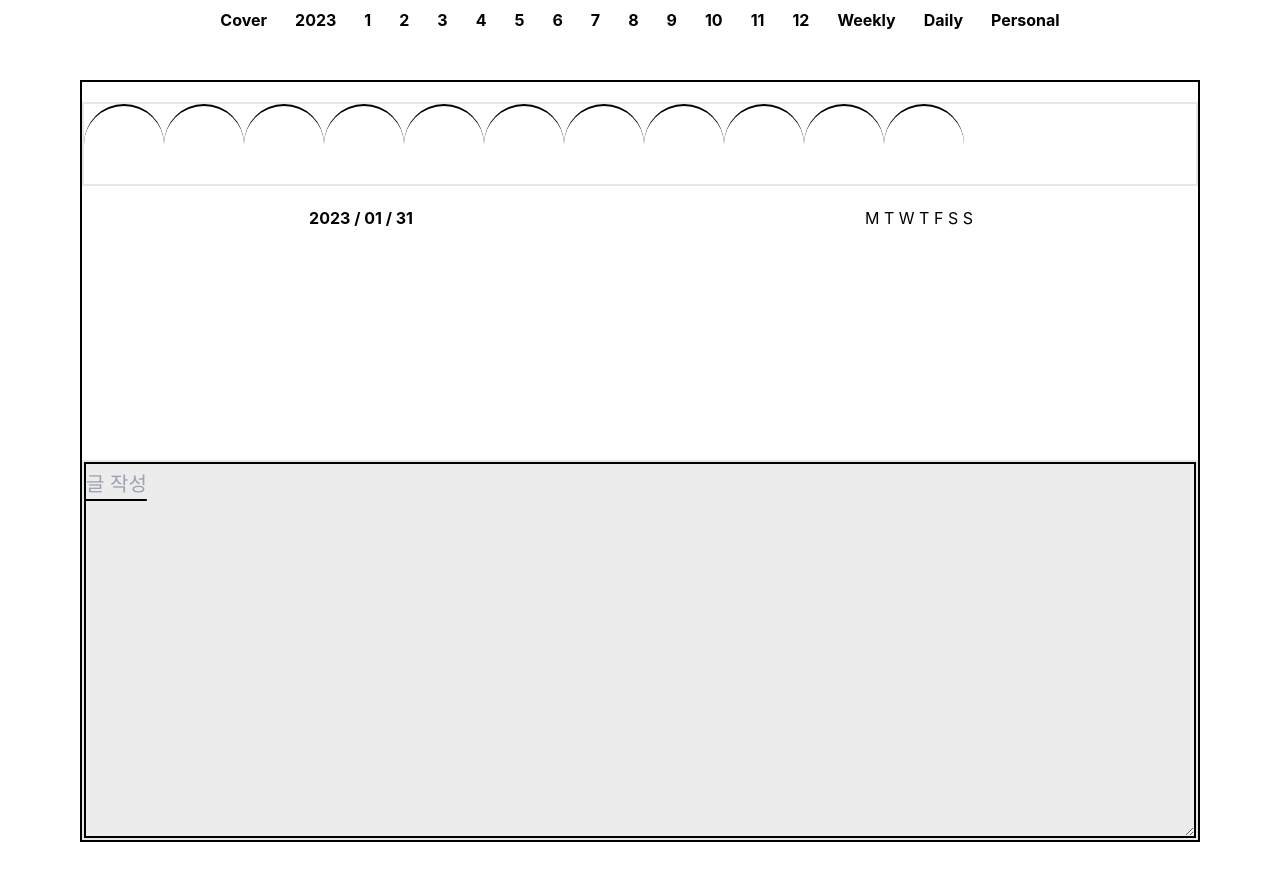
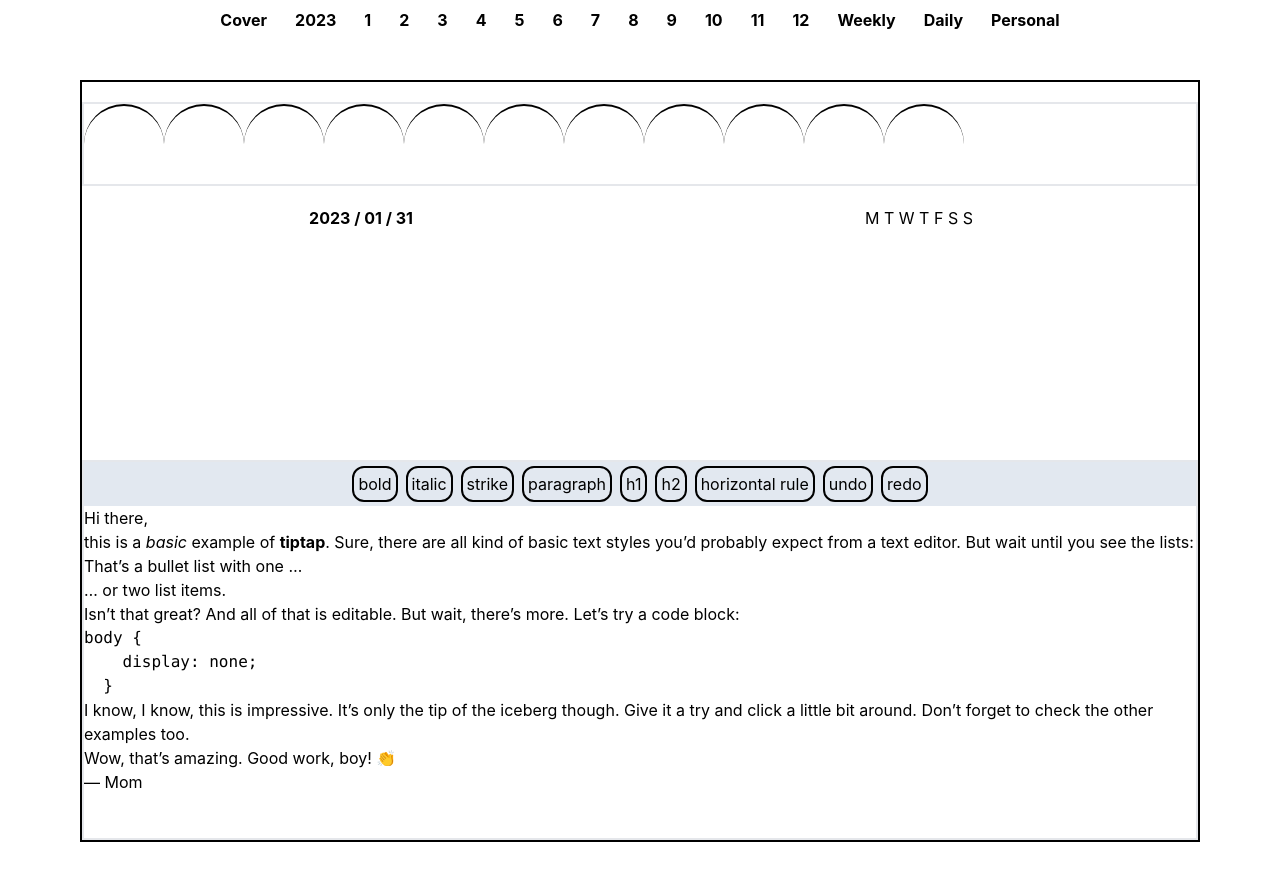
Before and after one commit to imfreeman1/diary-front, a Next.js app in the folder diary/: page /Components/Daily/DailyDisplay in a window 1280 px wide. Built offline with nearby package versions, Linux system fonts and the light colour scheme.

Commit message:
-Feture : Daily daily 글 작성 부분에 tiptap 추가

```diff
--- a/diary/src/pages/Components/Daily/DailyDisplay.jsx
+++ b/diary/src/pages/Components/Daily/DailyDisplay.jsx
@@ -1,3 +1,4 @@
+import Tiptap from '@/pages/Components/Tiptap/Tiptap'
 import React from 'react'
 import RoundLine from '../RoundLine'
 
@@ -28,8 +29,8 @@ const DailyDisplay = () => {
                 </div>
             </div>
             <div className='h-[230px]'></div>
-            <div className='h-[380px] border-2 border-gray-200'>
-                <textarea className='w-full h-full bg-[#ececec] border-2 border-black text-xl leading-loose underline underline-offset-8' placeholder='글 작성'></textarea>
+            <div className='h-[380px] border-2 border-gray-200 overflow-auto'>
+            <Tiptap></Tiptap>
             </div>
 
 
```
